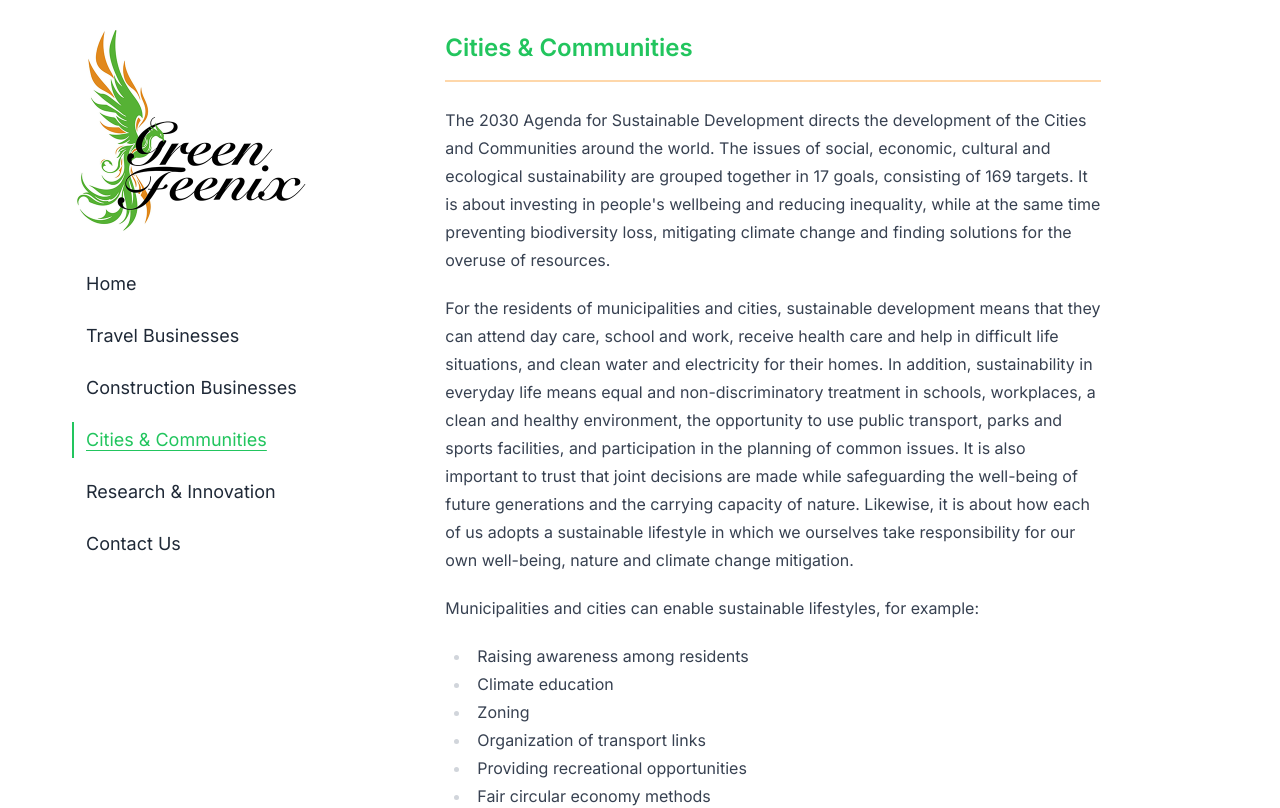
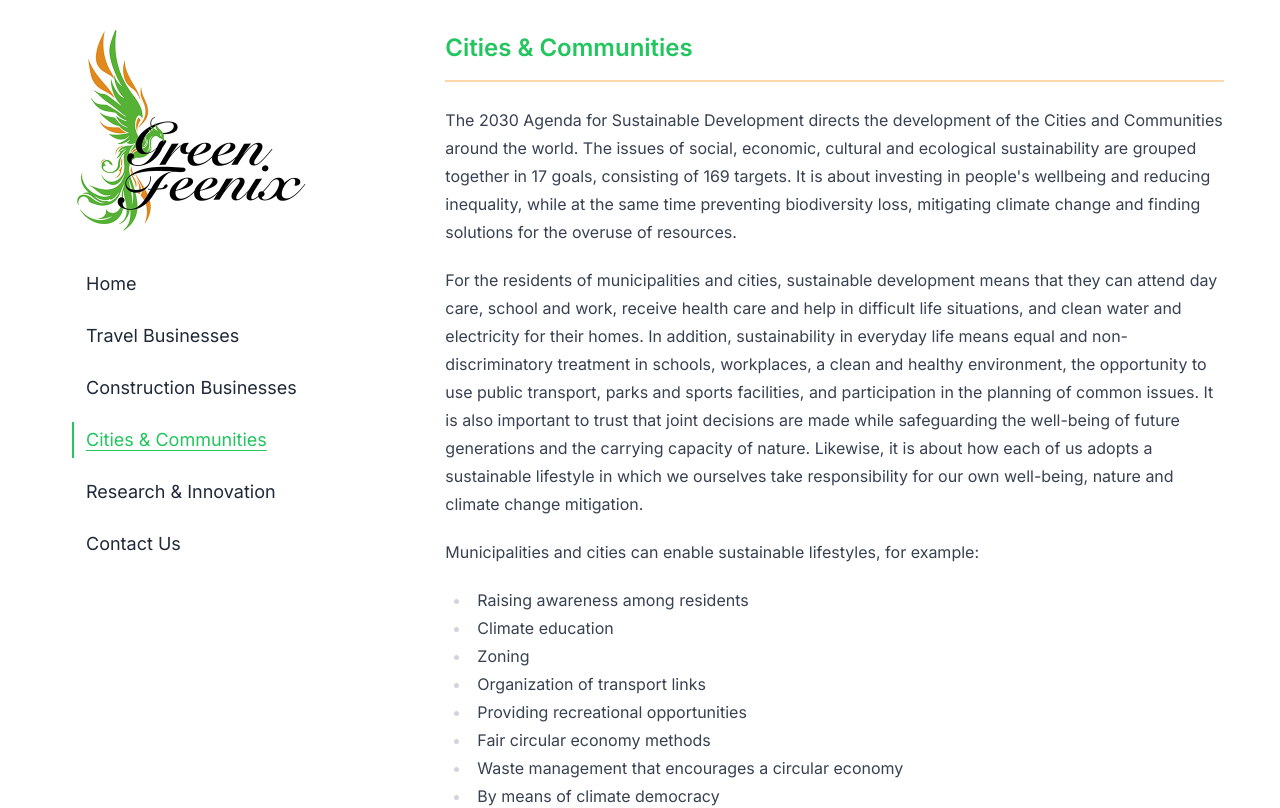
Before and after one commit to itsnibsi/greenfeenix, a Next.js app: page /cities-communities in a window 1280 px wide. Shown: the top 808 px of the page. Built offline with nearby package versions, Linux system fonts and the light colour scheme.

Commit message:
content width remove
Signed-off-by: Nico Hämäläinen <nibsivaan@gmail.com>

```diff
--- a/app/cities-communities/page.tsx
+++ b/app/cities-communities/page.tsx
@@ -7,7 +7,7 @@ export const metadata: Metadata = {
 
 export default function Home() {
   return (
-    <main className="prose">
+    <main className="prose max-w-none">
       <h2>Cities & Communities</h2>
 
       <p>
--- a/app/construction-real-estate/page.tsx
+++ b/app/construction-real-estate/page.tsx
@@ -7,7 +7,7 @@ export const metadata: Metadata = {
 
 export default function Home() {
   return (
-    <main className="prose">
+    <main className="prose max-w-none">
       <h2>Construction Businesses / Real Estate</h2>
 
       <p>
--- a/app/contact/page.tsx
+++ b/app/contact/page.tsx
@@ -122,7 +122,7 @@ const PhoneNumbersList = ({
 export default function Home() {
   return (
     <main>
-      <div className="prose mb-8">
+      <div className="prose mb-8 max-w-none">
         <h2>Contact Us</h2>
       </div>
       <div className="flex flex-col gap-8">
--- a/app/research-innovation/page.tsx
+++ b/app/research-innovation/page.tsx
@@ -7,7 +7,7 @@ export const metadata: Metadata = {
 
 export default function Home() {
   return (
-    <main className="prose">
+    <main className="prose max-w-none">
       <h2>Research & Innovation</h2>
 
       <p>
```
